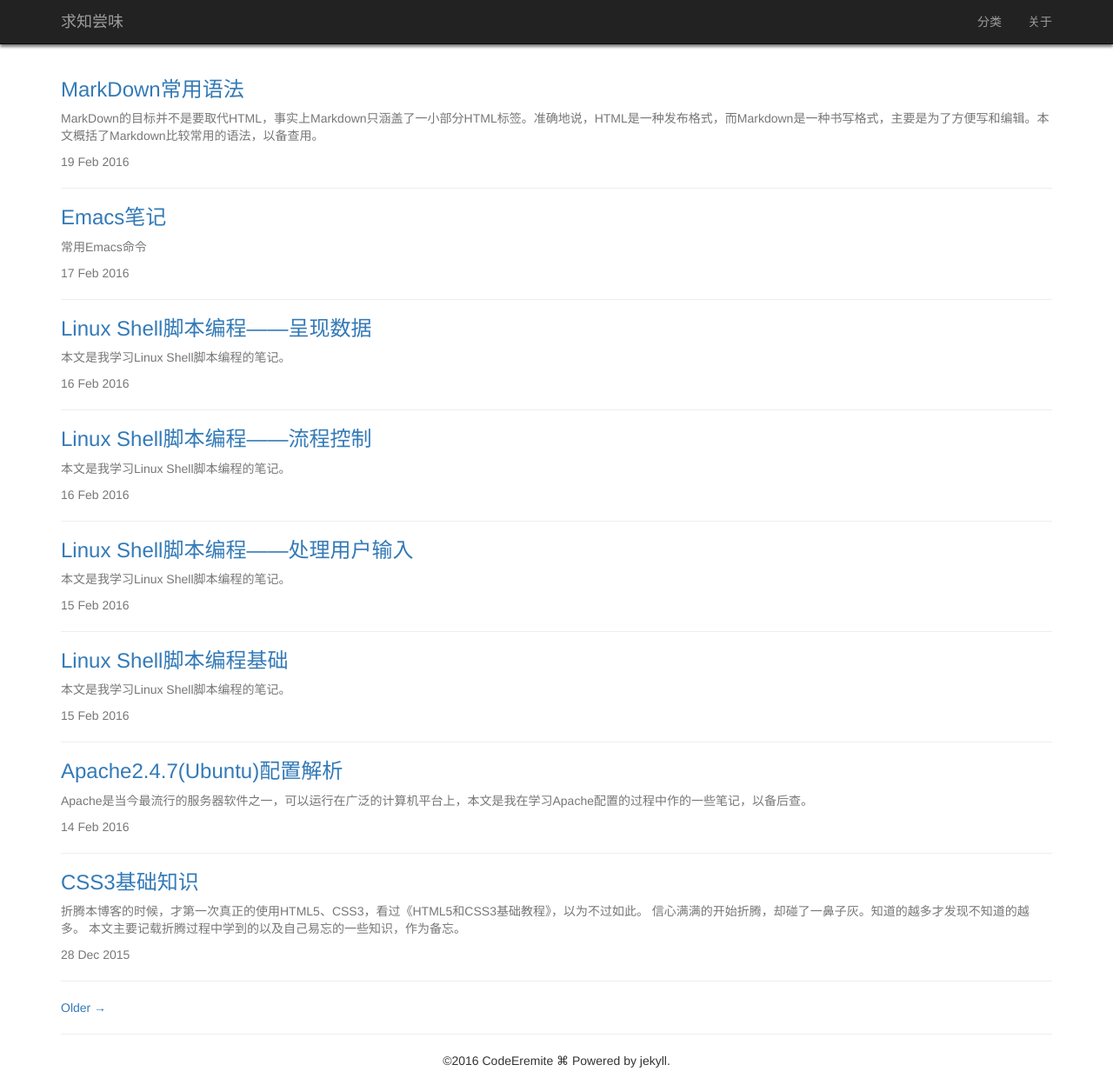
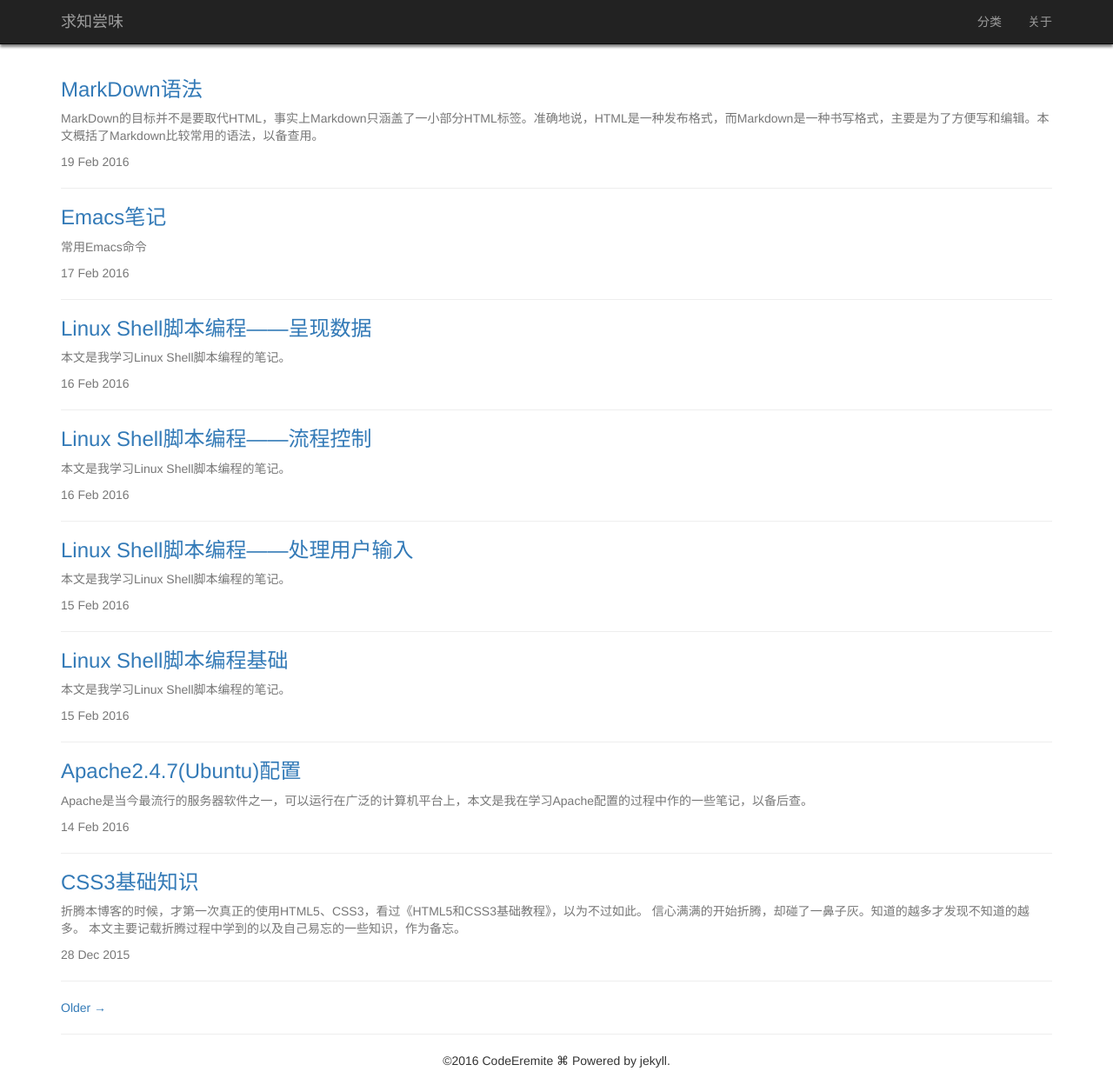
Before and after one commit to CodeEremite/codeeremite.github.io, a Jekyll site: the page built from index.html, in a window 1280 px wide and 1240 px high. Shown: the whole window at 87% size. Built offline with Jekyll 4.4.1, drawn with Linux system fonts in a browser that asks for light colours; nearby versions of some CDN libraries; the list of posts is cut into pages by our own code.

Commit message:
update sth

```diff
--- a/_posts/2016-02-14-apache2-config.md
+++ b/_posts/2016-02-14-apache2-config.md
@@ -1,13 +1,13 @@
 ---
 layout:      default
-title:       Apache2.4.7(Ubuntu)配置解析
+title:       Apache2.4.7(Ubuntu)配置
 keywords:    Apache2
 description: Apache是当今最流行的服务器软件之一，可以运行在广泛的计算机平台上，本文是我在学习Apache配置的过程中作的一些笔记，以备后查。
 categories:  [Apache2]
 tags:        [Apache2, Ubuntu]
 ---
 
-# Apache2.4.7(Ubuntu)配置解析
+# Apache2.4.7(Ubuntu)配置
 
 **注: 不同系统不同版本的apache配置文件管理方式有些许差别(差别主要在于配置文件具体结构，配置命令则是相同的），本文所述基于Apache 2.4.7(Ubuntu)**
 
--- a/_posts/2016-02-19-Markdown-syntax.md
+++ b/_posts/2016-02-19-Markdown-syntax.md
@@ -1,13 +1,13 @@
 ---
 layout:      default
-title:       MarkDown常用语法
+title:       MarkDown语法
 keywords:    MarkDown
 description: MarkDown的目标并不是要取代HTML，事实上Markdown只涵盖了一小部分HTML标签。准确地说，HTML是一种发布格式，而Markdown是一种书写格式，主要是为了方便写和编辑。本文概括了Markdown比较常用的语法，以备查用。
 categories:  [MarkDown]
 tags:        MarkDown
 ---
 
-# MarkDown常用语法
+# MarkDown语法
 
 MarkDown的目标并不是要取代HTML，事实上Markdown只涵盖了一小部分HTML标签。准确地说，HTML是一种发布格式，而Markdown是一种书写格式，主要是为了方便写和编辑。本文概括了Markdown比较常用的语法，以备查用。
 
```
